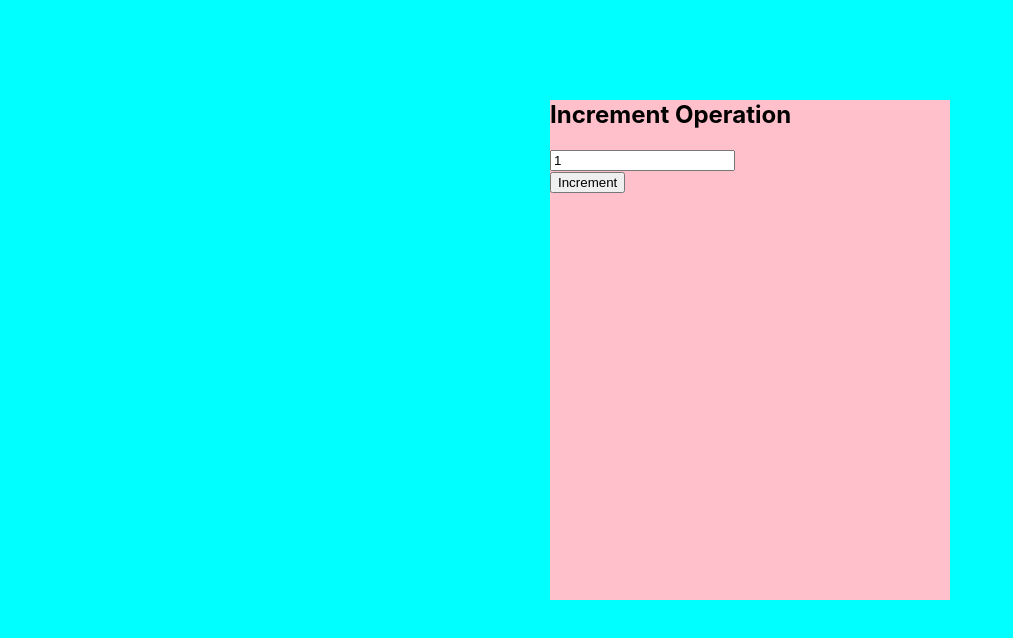
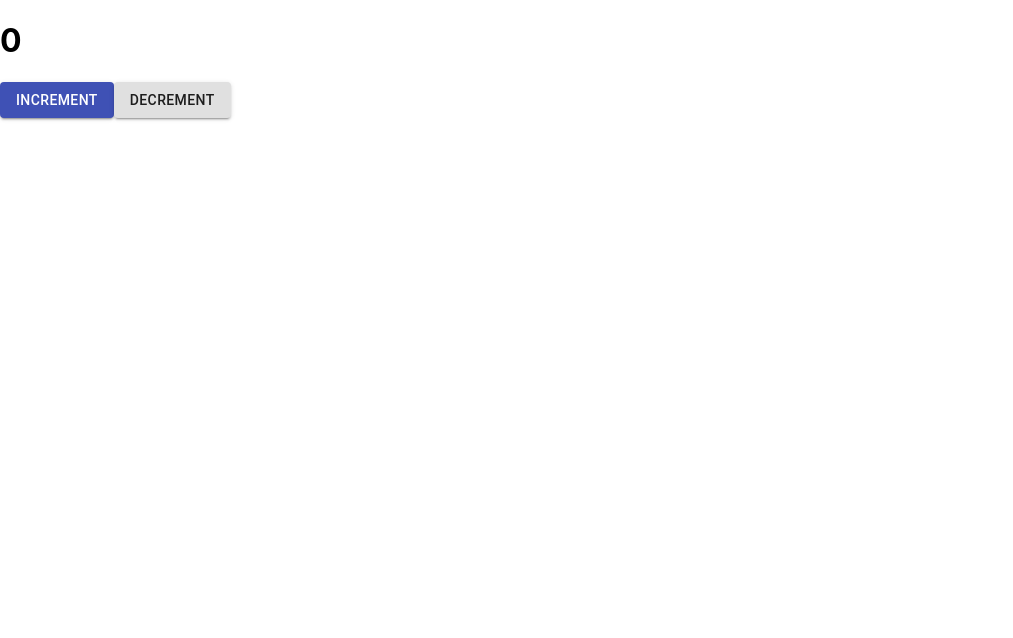
Before and after one commit to ShoaibAbbasDev/React-Counter-App, a React (Create React App) app: page / in a window 1280 px wide. Shown: the top 638 px of the page, without its empty margins (0-1013 px from the left). Built offline with nearby package versions, Linux system fonts and the light colour scheme.

Commit message:
added decrement functionality

```diff
--- a/src/App.js
+++ b/src/App.js
@@ -1,22 +1,25 @@
-import React, {useState} from 'react';
-import './App.css';
+import React, { useState } from 'react';
+import Button from '@material-ui/core/Button';
 
 function App() {
-  let [count,setcount]=useState(1);
+
+  const[num,incr]=useState(0);
+  const inc = (event)=>{
+    incr(num+1);
+  }
+
+  const dec = ()=>{
+    if(num>0)
+incr(num-1);
+  }
 
   return (
-    <div className="night">
-      <div className='box'>
-      <h2>Increment Operation</h2>
-      <form>
-        <input type="number" value={count}></input>
-
-      </form>
-      <button onClick={()=> setcount(count=count+1)
-      } >Increment</button>
-
-      </div>
-
+    <div className="con">
+    <h1>{num}</h1>
+    <div className='btn'>
+    <Button variant="contained" color="primary" onClick={inc} className='in'>Increment</Button>
+    <Button variant="contained" onClick={dec}>decrement</Button>
+    </div>
     </div>
   );
 }
```
